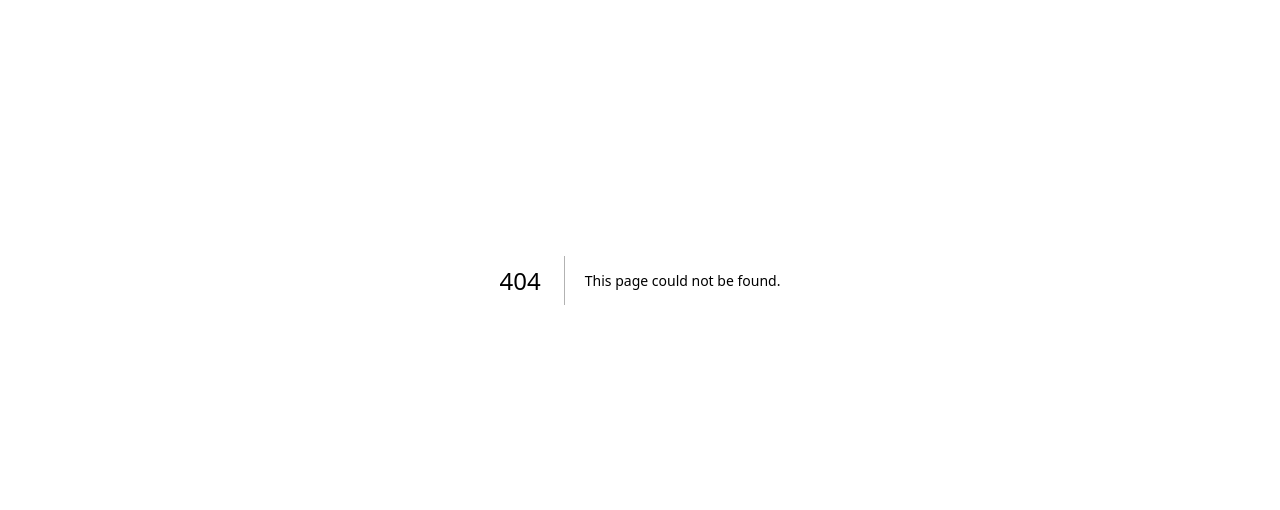
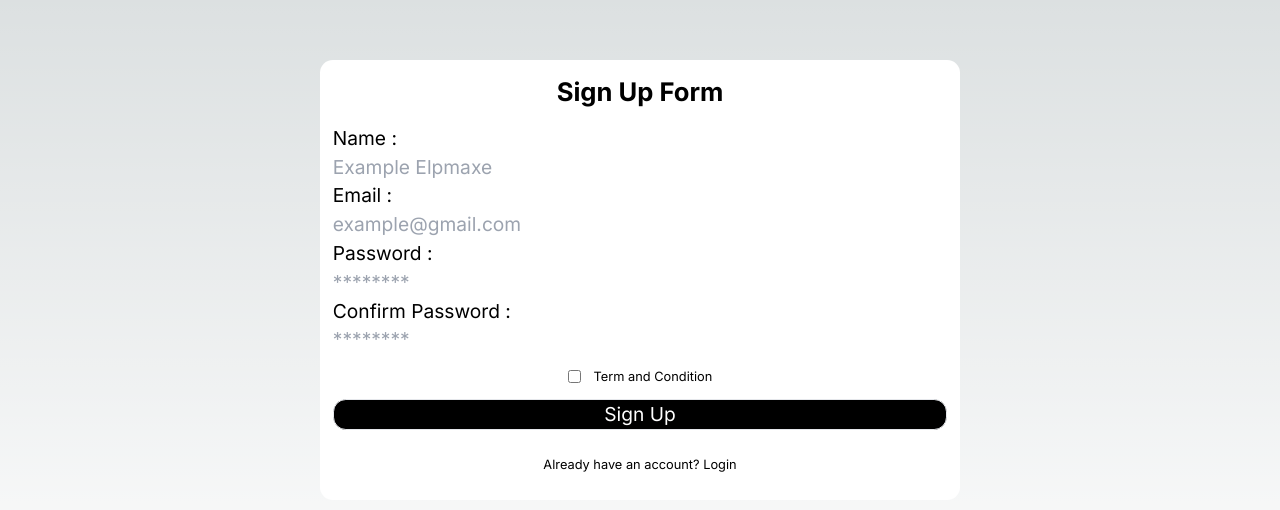
Before and after one commit to Integrasi-Aplikasi-Informasi/fe-toko-buku, a Next.js app: page /signup in a window 1280 px wide. Before the commit this address had no page. Shown: the part 120-630 px from the top of the page. Built offline with nearby package versions, Linux system fonts and the light colour scheme.

Commit message:
add simple UI to Login Page and SignUp Page

```diff
--- /dev/null
+++ b/src/app/(auth)/login/page.tsx
@@ -0,0 +1,11 @@
+import LoginForm from "@/components/Auth/login-form";
+import Image from "next/image";
+
+
+export default function Home() {
+  return (
+    <main className="flex justify-center min-w-screen min-h-screen items-center">
+      <LoginForm></LoginForm>
+    </main>
+  );
+}
--- /dev/null
+++ b/src/app/(auth)/signup/page.tsx
@@ -0,0 +1,12 @@
+import AuthForm from "@/components/Auth/login-form";
+import SignuUpForm from "@/components/Auth/signup-form";
+import Image from "next/image";
+
+
+export default function Home() {
+  return (
+    <main className="flex justify-center min-w-screen min-h-screen items-center">
+      <SignuUpForm></SignuUpForm>
+    </main>
+  );
+}
--- a/src/app/page.tsx
+++ b/src/app/page.tsx
@@ -1,113 +1,10 @@
 import Image from "next/image";
+
 
 export default function Home() {
   return (
-    <main className="flex min-h-screen flex-col items-center justify-between p-24">
-      <div className="z-10 w-full max-w-5xl items-center justify-between font-mono text-sm lg:flex">
-        <p className="fixed left-0 top-0 flex w-full justify-center border-b border-gray-300 bg-gradient-to-b from-zinc-200 pb-6 pt-8 backdrop-blur-2xl dark:border-neutral-800 dark:bg-zinc-800/30 dark:from-inherit lg:static lg:w-auto  lg:rounded-xl lg:border lg:bg-gray-200 lg:p-4 lg:dark:bg-zinc-800/30">
-          Get started by editing&nbsp;
-          <code className="font-mono font-bold">src/app/page.tsx</code>
-        </p>
-        <div className="fixed bottom-0 left-0 flex h-48 w-full items-end justify-center bg-gradient-to-t from-white via-white dark:from-black dark:via-black lg:static lg:size-auto lg:bg-none">
-          <a
-            className="pointer-events-none flex place-items-center gap-2 p-8 lg:pointer-events-auto lg:p-0"
-            href="https://vercel.com?utm_source=create-next-app&utm_medium=appdir-template&utm_campaign=create-next-app"
-            target="_blank"
-            rel="noopener noreferrer"
-          >
-            By{" "}
-            <Image
-              src="/vercel.svg"
-              alt="Vercel Logo"
-              className="dark:invert"
-              width={100}
-              height={24}
-              priority
-            />
-          </a>
-        </div>
-      </div>
-
-      <div className="relative z-[-1] flex place-items-center before:absolute before:h-[300px] before:w-full before:-translate-x-1/2 before:rounded-full before:bg-gradient-radial before:from-white before:to-transparent before:blur-2xl before:content-[''] after:absolute after:-z-20 after:h-[180px] after:w-full after:translate-x-1/3 after:bg-gradient-conic after:from-sky-200 after:via-blue-200 after:blur-2xl after:content-[''] before:dark:bg-gradient-to-br before:dark:from-transparent before:dark:to-blue-700 before:dark:opacity-10 after:dark:from-sky-900 after:dark:via-[#0141ff] after:dark:opacity-40 sm:before:w-[480px] sm:after:w-[240px] before:lg:h-[360px]">
-        <Image
-          className="relative dark:drop-shadow-[0_0_0.3rem_#ffffff70] dark:invert"
-          src="/next.svg"
-          alt="Next.js Logo"
-          width={180}
-          height={37}
-          priority
-        />
-      </div>
-
-      <div className="mb-32 grid text-center lg:mb-0 lg:w-full lg:max-w-5xl lg:grid-cols-4 lg:text-left">
-        <a
-          href="https://nextjs.org/docs?utm_source=create-next-app&utm_medium=appdir-template&utm_campaign=create-next-app"
-          className="group rounded-lg border border-transparent px-5 py-4 transition-colors hover:border-gray-300 hover:bg-gray-100 hover:dark:border-neutral-700 hover:dark:bg-neutral-800/30"
-          target="_blank"
-          rel="noopener noreferrer"
-        >
-          <h2 className="mb-3 text-2xl font-semibold">
-            Docs{" "}
-            <span className="inline-block transition-transform group-hover:translate-x-1 motion-reduce:transform-none">
-              -&gt;
-            </span>
-          </h2>
-          <p className="m-0 max-w-[30ch] text-sm opacity-50">
-            Find in-depth information about Next.js features and API.
-          </p>
-        </a>
-
-        <a
-          href="https://nextjs.org/learn?utm_source=create-next-app&utm_medium=appdir-template-tw&utm_campaign=create-next-app"
-          className="group rounded-lg border border-transparent px-5 py-4 transition-colors hover:border-gray-300 hover:bg-gray-100 hover:dark:border-neutral-700 hover:dark:bg-neutral-800/30"
-          target="_blank"
-          rel="noopener noreferrer"
-        >
-          <h2 className="mb-3 text-2xl font-semibold">
-            Learn{" "}
-            <span className="inline-block transition-transform group-hover:translate-x-1 motion-reduce:transform-none">
-              -&gt;
-            </span>
-          </h2>
-          <p className="m-0 max-w-[30ch] text-sm opacity-50">
-            Learn about Next.js in an interactive course with&nbsp;quizzes!
-          </p>
-        </a>
-
-        <a
-          href="https://vercel.com/templates?framework=next.js&utm_source=create-next-app&utm_medium=appdir-template&utm_campaign=create-next-app"
-          className="group rounded-lg border border-transparent px-5 py-4 transition-colors hover:border-gray-300 hover:bg-gray-100 hover:dark:border-neutral-700 hover:dark:bg-neutral-800/30"
-          target="_blank"
-          rel="noopener noreferrer"
-        >
-          <h2 className="mb-3 text-2xl font-semibold">
-            Templates{" "}
-            <span className="inline-block transition-transform group-hover:translate-x-1 motion-reduce:transform-none">
-              -&gt;
-            </span>
-          </h2>
-          <p className="m-0 max-w-[30ch] text-sm opacity-50">
-            Explore starter templates for Next.js.
-          </p>
-        </a>
-
-        <a
-          href="https://vercel.com/new?utm_source=create-next-app&utm_medium=appdir-template&utm_campaign=create-next-app"
-          className="group rounded-lg border border-transparent px-5 py-4 transition-colors hover:border-gray-300 hover:bg-gray-100 hover:dark:border-neutral-700 hover:dark:bg-neutral-800/30"
-          target="_blank"
-          rel="noopener noreferrer"
-        >
-          <h2 className="mb-3 text-2xl font-semibold">
-            Deploy{" "}
-            <span className="inline-block transition-transform group-hover:translate-x-1 motion-reduce:transform-none">
-              -&gt;
-            </span>
-          </h2>
-          <p className="m-0 max-w-[30ch] text-balance text-sm opacity-50">
-            Instantly deploy your Next.js site to a shareable URL with Vercel.
-          </p>
-        </a>
-      </div>
+    <main className="min-w-screen min-h-screen flex items-center place-content-center">
+      Welcome to Main Page
     </main>
   );
 }
--- /dev/null
+++ b/src/components/Auth/login-form.tsx
@@ -0,0 +1,22 @@
+import Link from "next/link";
+
+export default function LoginForm(){
+    return(
+        <div
+        className="bg-white w-[50vw] text-black p-[1vw] flex flex-col items-center gap-[2vw] h-full rounded-[1vw] text-[1.5vw]"
+        >
+            <h1 className="font-bold text-[2vw]">Login Form</h1>
+            <form className="flex flex-col w-[100%]">
+                <label >Email :</label>
+                <input placeholder="example@gmail.com" type="text"/>
+                <label>Password :</label>
+                <input className="border-none" placeholder="********" type="password"/>
+            </form>
+            <button
+            className="text-white hover:text-black bg-black hover:bg-white hover:border-black border-[0.1vw] border-[qvw] w-full px-[2vw] rounded-[1vw]">
+                Login
+            </button>
+            <p className="text-[1vw] m-[1vw]">Don't have an account? <Link href={"../signup"}>Sign Up</Link></p>
+        </div>
+    )
+}
--- /dev/null
+++ b/src/components/Auth/signup-form.tsx
@@ -0,0 +1,29 @@
+import Link from "next/link"
+export default function SignuUpForm(){
+    return(
+        <div
+        className="bg-white w-[50vw] text-black p-[1vw] flex flex-col items-center gap-[1vw] h-full rounded-[1vw] text-[1.5vw]"
+        >
+            <h1 className="font-bold text-[2vw]">Sign Up Form</h1>
+            <form className="flex flex-col w-[100%]">
+                <label >Name :</label>
+                <input placeholder="Example Elpmaxe" type="text"/>
+                <label >Email :</label>
+                <input placeholder="example@gmail.com" type="text"/>
+                <label>Password :</label>
+                <input className="border-none" placeholder="********" type="password"/>
+                <label>Confirm Password :</label>
+                <input className="border-none" placeholder="********" type="password"/>
+            </form>
+            <div className="text-[1vw] flex items-center gap-[1vw]">
+                <input type="checkbox"/>
+                <Link href={"./"}>Term and Condition</Link>
+                </div>
+            <button
+            className="text-white hover:text-black bg-black hover:bg-white hover:border-black border-[0.1vw] border-[qvw] w-full px-[2vw] rounded-[1vw]">
+                Sign Up
+            </button>
+            <p className="text-[1vw] m-[1vw]">Already have an account? <Link href={"../login"}>Login</Link></p>
+        </div>
+    )
+}
```
Also changed, not shown: package.json (+4 -3 lines), 1 other file (tests, documents, lock files or other folders).
